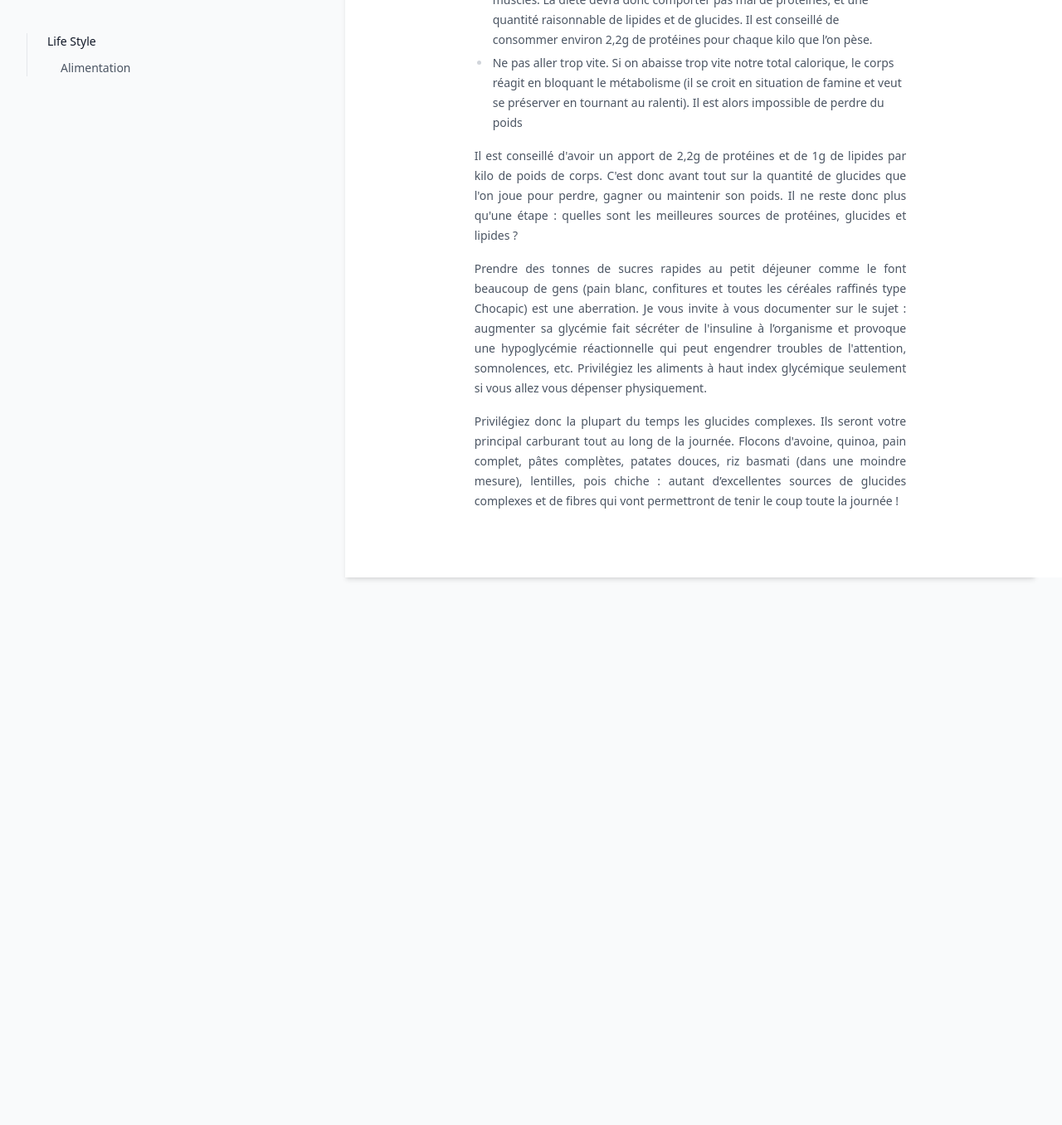
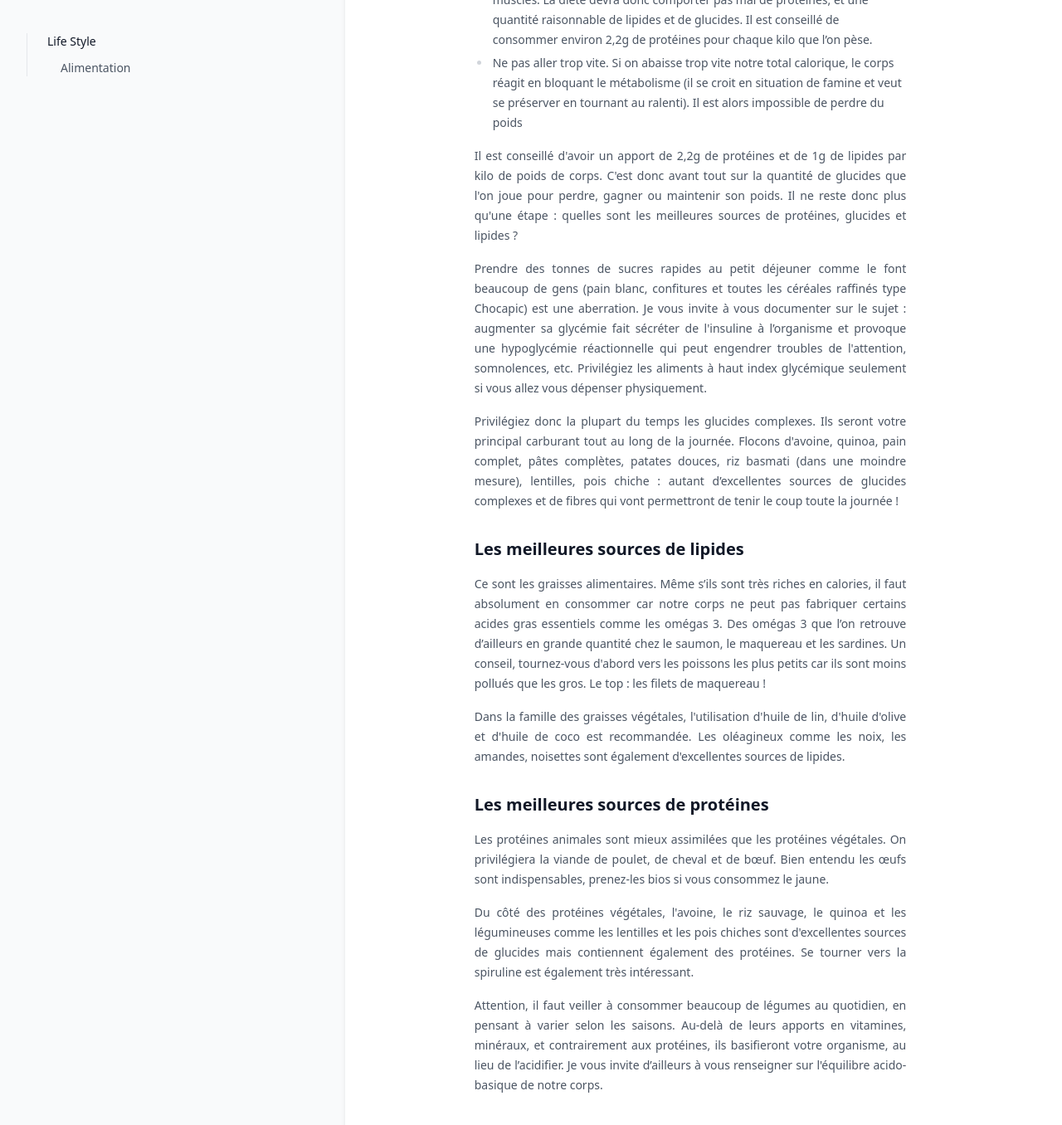
Before and after one commit to greglejeune/ebook, a Jekyll site: the page built from _life/2021-11-01-gto.md, in a window 1280 px wide and 1400 px high, scrolled down 824 px. Shown: the top 1356 px of the window at 83% size. Built offline with Jekyll 4.4.1, drawn with Linux system fonts in a browser that asks for light colours; before the commit the page ends 1520 px from its top, so only the background shows below that.

Commit message:
Update 2021-11-01-gto.md

```diff
--- a/_life/2021-11-01-gto.md
+++ b/_life/2021-11-01-gto.md
@@ -44,3 +44,27 @@ title: Alimentation
 <p style="text-align: justify;">
   Privilégiez donc la plupart du temps les glucides complexes. Ils seront votre principal carburant tout au long de la journée. Flocons d'avoine, quinoa, pain complet, pâtes complètes, patates douces, riz basmati (dans une moindre mesure), lentilles, pois chiche : autant d’excellentes sources de glucides complexes et de fibres qui vont permettront de tenir le coup toute la journée !
 </p>
+
+<h2>Les meilleures sources de lipides</h2>
+
+<p style="text-align: justify;">
+  Ce sont les graisses alimentaires. Même s’ils sont très riches en calories, il faut absolument en consommer car notre corps ne peut pas fabriquer certains acides gras essentiels comme les omégas 3. Des omégas 3 que l’on retrouve d’ailleurs en grande quantité chez le saumon, le maquereau et les sardines. Un conseil, tournez-vous d'abord vers les poissons les plus petits car ils sont moins pollués que les gros. Le top : les filets de maquereau !
+</p>
+
+<p style="text-align: justify;">
+  Dans la famille des graisses végétales, l'utilisation d'huile de lin, d'huile d'olive et d'huile de coco est recommandée. Les oléagineux comme les noix, les amandes, noisettes sont également d'excellentes sources de lipides.
+</p>
+
+<h2>Les meilleures sources de protéines</h2>
+
+<p style="text-align: justify;">
+Les protéines animales sont mieux assimilées que les protéines végétales. On privilégiera la viande de poulet, de cheval et de bœuf. Bien entendu les œufs sont indispensables, prenez-les bios si vous consommez le jaune.
+</p>
+
+<p style="text-align: justify;">
+Du côté des protéines végétales, l'avoine, le riz sauvage, le quinoa et les légumineuses comme les lentilles et les pois chiches sont d'excellentes sources de glucides mais contiennent également des protéines. Se tourner vers la spiruline est également très intéressant.
+</p>
+
+<p style="text-align: justify;">
+Attention, il faut veiller à consommer beaucoup de légumes au quotidien, en pensant à varier selon les saisons. Au-delà de leurs apports en vitamines, minéraux, et contrairement aux protéines, ils basifieront votre organisme, au lieu de l’acidifier. Je vous invite d’ailleurs à vous renseigner sur l'équilibre acido-basique de notre corps.
+</p>
```
